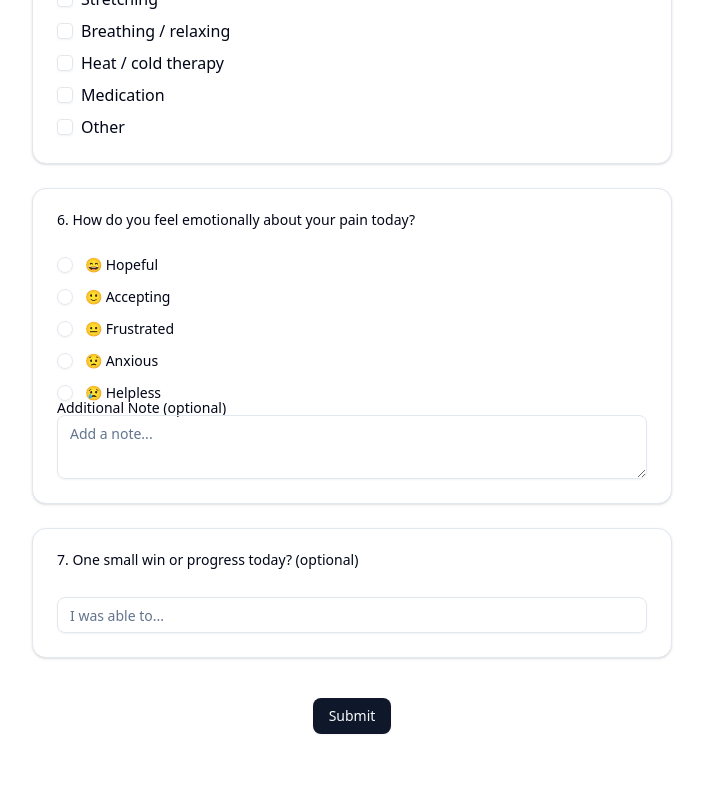
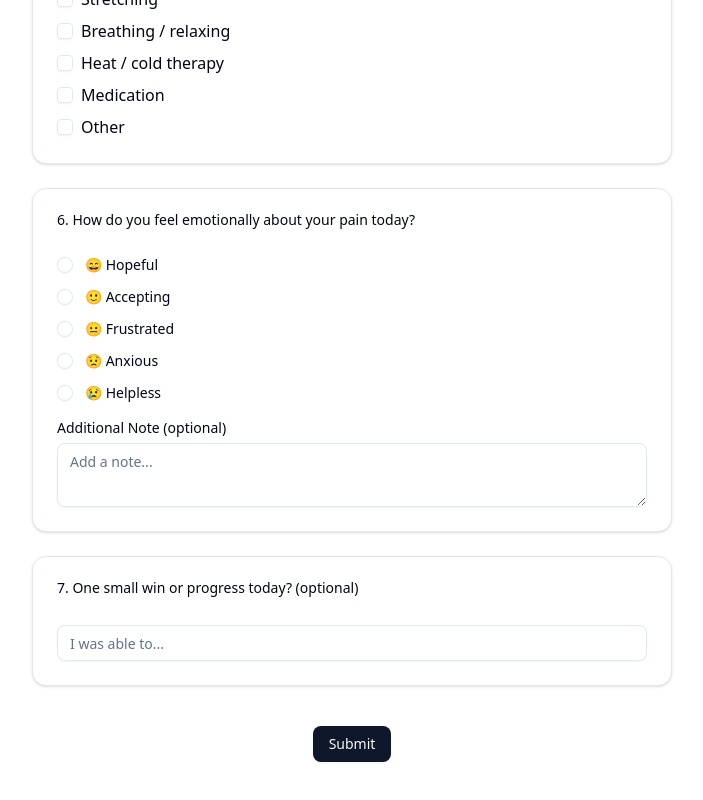
Before and after one commit to moulie415/ChristianAntoneeHealthTracking, a React (Vite) app: page /pain-scale in a window 1280 px wide. Shown: the part 1388-2188 px from the top of the page, without its empty margins (288-991 px from the left). Before the commit the page ends 2162 px from the top, so only its background shows below. Built offline with nearby package versions, Linux system fonts and the light colour scheme; no server answers; the database is empty; sample sign-in values are in the browser's storage.

Commit message:
fix: margin fixes

```diff
--- a/src/components/ui/header.tsx
+++ b/src/components/ui/header.tsx
@@ -2,7 +2,7 @@ import {Button} from '@/components/ui/button';
 import {signOut} from 'firebase/auth';
 import {LogIn, LogOut} from 'lucide-react';
 import React, {useEffect, useState} from 'react';
-import {useNavigate} from 'react-router';
+import {Link, useNavigate} from 'react-router';
 import {auth} from '../../App';
 import logo from '../../assets/logo.png';
 import {useAuth} from '../../context/AuthContext';
@@ -38,7 +38,9 @@ const Header: React.FC = () => {
   return (
     <header className="w-full px-4 py-3 bg-white shadow-md flex justify-between items-center">
       {/* <h1 className="text-xl font-bold">🚀 My App</h1> */}
-      <img src={logo} width={40} className="" />
+      <Link to="/">
+        <img src={logo} width={40} className="" />
+      </Link>
       {isLoggedIn ? (
         <>
           <Dialog open={showDialog} onOpenChange={setShowDialog}>
--- a/src/pages/PainScale.tsx
+++ b/src/pages/PainScale.tsx
@@ -374,7 +374,9 @@ function PainScale() {
                   </FormItem>
                 )}
               />
-              <FormLabel>Additional Note (optional)</FormLabel>
+              <FormLabel className="mt-5 mb-2">
+                Additional Note (optional)
+              </FormLabel>
               <FormField
                 control={control}
                 name="emotionalState.note"
```
